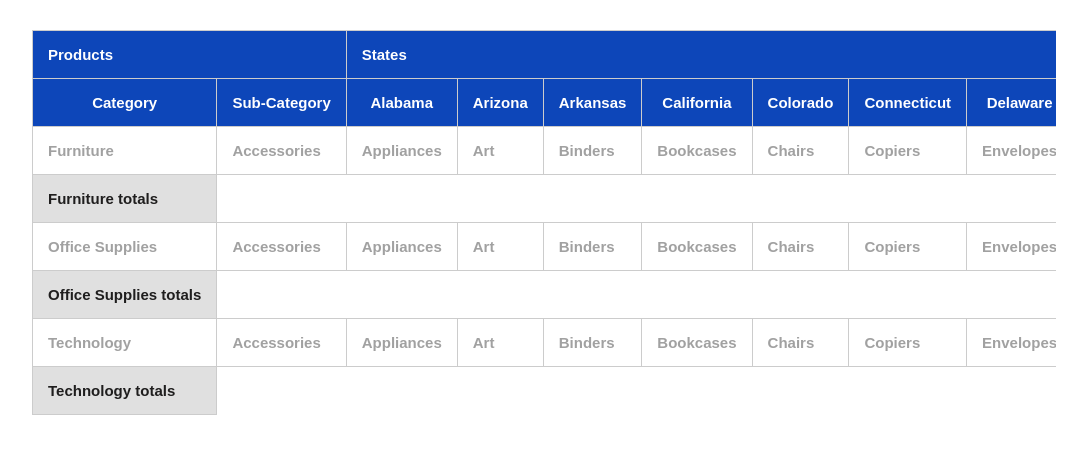
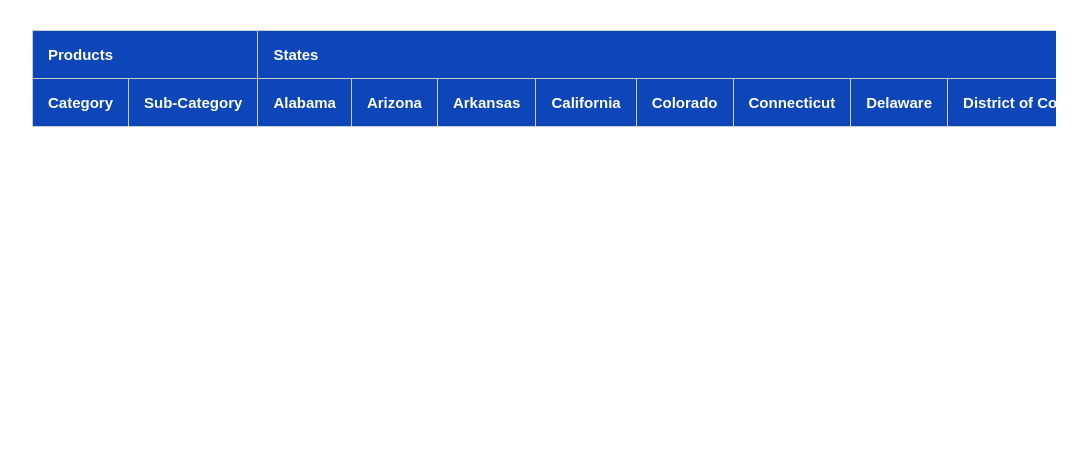
Before and after one commit to jtowett89/react_pivot_table, a React (Create React App) app: page / in a window 1280 px wide. Shown: the top 454 px of the page, without its empty margins (96-1183 px from the left). Built offline with nearby package versions, Linux system fonts and the light colour scheme.

Commit message:
fixed arrays upto subcategories in getData function

```diff
--- a/src/components/Table.js
+++ b/src/components/Table.js
@@ -23,21 +23,24 @@ const Table = () => {
   };
 
   let getTableData = (data) => {
+    let fullData = data;
+    // console.log(fullData);
     let categories_array = [];
-    for (let i = 0; i < data.length; i++) {
-      categories_array.push(data[i].category);
+    for (let i = 0; i < fullData.length; i++) {
+      categories_array.push(fullData[i].category);
     }
     let sorted_categories_array = categories_array
       .filter((value, index, self) => self.indexOf(value) === index)
       .sort((a, b) => {
         return a.toString().localeCompare(b);
       });
-    sorted_categories_array.forEach((item, index, data) => {
+    // console.log(sorted_categories_array);
+    for (const element of sorted_categories_array) {
       let sub_categories_array = [];
-      let category = item;
-      for (let j = 0; j < data.length; j++) {
-        if (data.category === category) {
-          sub_categories_array.push(data[j].subCategory);
+      let category = element;
+      for (let j = 0; j < fullData.length; j++) {
+        if (fullData[j].category === category) {
+          sub_categories_array.push(fullData[j].subCategory);
         }
       }
       let sorted_sub_categories_array = sub_categories_array
@@ -45,44 +48,41 @@ const Table = () => {
         .sort((a, b) => {
           return a.toString().localeCompare(b);
         });
-      sorted_sub_categories_array.forEach((item, index, data) => {
+      // console.log(sorted_sub_categories_array);
+      for (const element of sorted_sub_categories_array) {
         let states_list_array = [];
-        let subCategory = item;
-        for (let k = 0; k < data.length; k++) {
-          states_list_array.push(data[k].state);
+        let subCategory = element;
+        for (let k = 0; k < fullData.length; k++) {
+          states_list_array.push(fullData[k].state);
         }
         let sorted_states_list_array = states_list_array
           .filter((value, index, self) => self.indexOf(value) === index)
           .sort((a, b) => {
             return a.toString().localeCompare(b);
           });
-        sorted_states_list_array.forEach((item, index, data) => {
-          let current_state = item;
-          let row_sales_array = [];
-          for (let n = 0; n < data.length; n++) {
+        for (const element of sorted_states_list_array) {
+          let current_state = element;
+          let state_sales_total_array = [];
+
+          for (let n = 0; n < fullData.length; n++) {
             if (
-              data.category === category &&
-              data.subCategory === subCategory &&
-              data.state === current_state
+              fullData[n].category === category &&
+              fullData[n].subCategory === subCategory &&
+              fullData[n].state === current_state
             ) {
+              state_sales_total_array.push(fullData[n].sales);
             }
+            // console.log(state_sales_total_array[0]);
+            // let state_sales_sum = state_sales_total_array.reduce(
+            //   (a, b) => a + b,
+            //   0
+            // );
+            // return <td>{state_sales_sum}</td>;
           }
-        });
-      });
-    });
+        }
+      }
+    }
     // return sorted_categories;
-  };
-
-  let getSubCategories = (data) => {
-    let sub_categories_array = [];
-    for (let i = 0; i < data.length; i++) {
-      sub_categories_array.push(data[i].subCategory);
-    }
-    return sub_categories_array
-      .filter((value, index, self) => self.indexOf(value) === index)
-      .sort((a, b) => {
-        return a.toString().localeCompare(b);
-      });
   };
 
   return (
@@ -103,32 +103,7 @@ const Table = () => {
         </thead>
 
         <tbody>
-          {tableData
-            .map((sale2) => sale2.category)
-            .filter((value, index, self) => self.indexOf(value) === index)
-            .sort((a, b) => {
-              return a.localeCompare(b);
-            })
-            .map((category1) => {
-              return (
-                <>
-                  <tr>
-                    <td>{category1}</td>
-                    {getSubCategories(tableData).map((subCat) => {
-                      return (
-                        <>
-                          <td>{subCat}</td>
-                          {}
-                        </>
-                      );
-                    })}
-                  </tr>
-                  <tr>
-                    <td className="grey">{category1} totals</td>
-                  </tr>
-                </>
-              );
-            })}
+          <tr>{getTableData(tableData)}</tr>
         </tbody>
       </table>
     </div>
```
